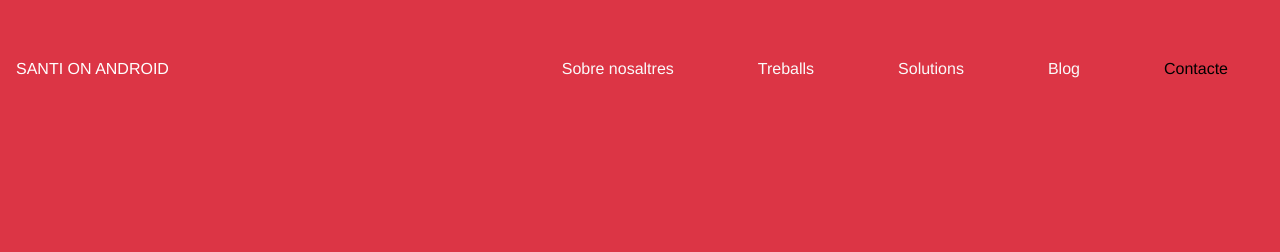
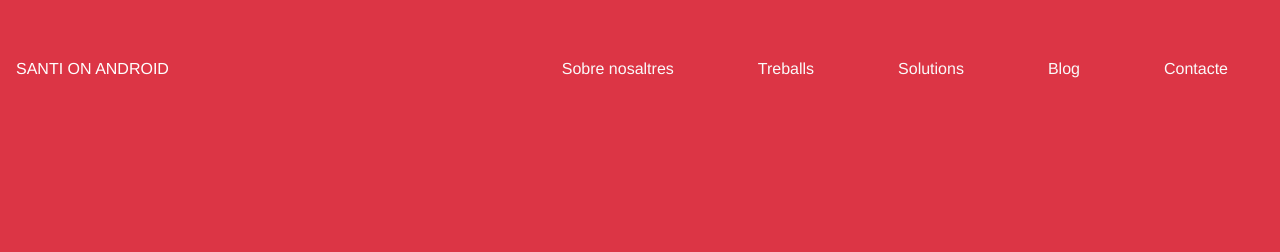
Before and after one commit to SantiOnAndroid/SantiOnAndroid.github.io, a Jekyll site: the page built from index.html, in a window 1280 px wide. Shown: the top 252 px of the page. Built offline with Jekyll 4.4.1, drawn with Linux system fonts in a browser that asks for light colours; some web fonts are replaced.

Commit message:
modificant titolj

```diff
--- a/css/main.css
+++ b/css/main.css
@@ -100,3 +100,9 @@ ul.posts li {
     list-style: none;
     color: #ffff;
 }
+
+#contacte{
+    text-decoration: none;
+    color: #fafafa;
+
+}
```
